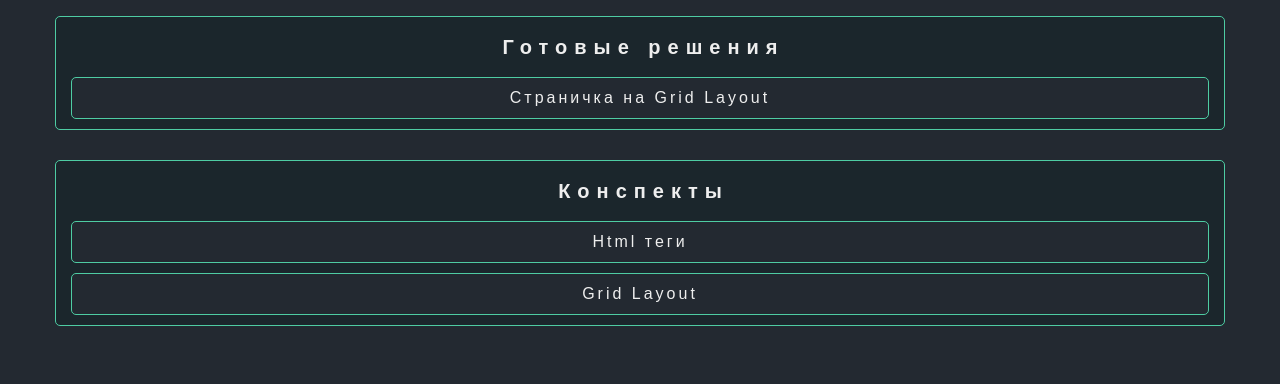
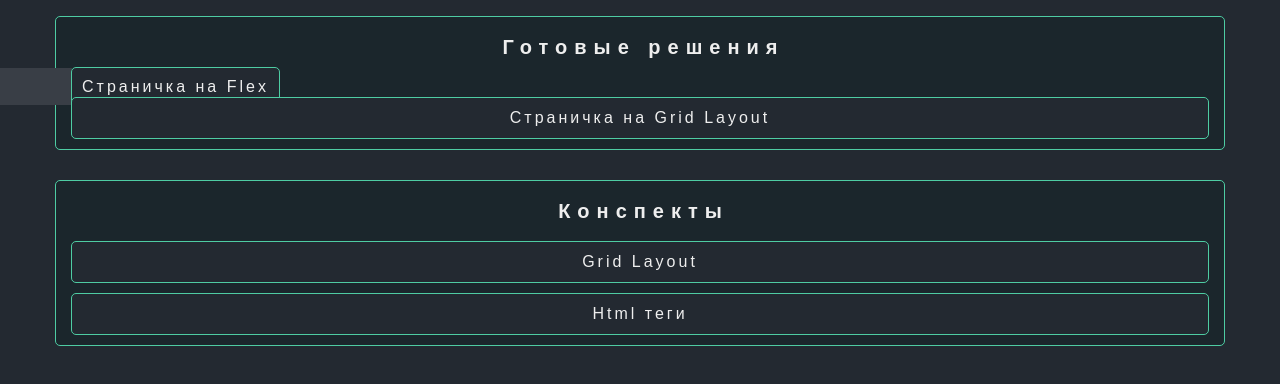
Before and after one commit to Kostczev/WebNotes, a plain HTML site: page index.html in a window 1280 px wide. Shown: the part 64-448 px from the top of the page. Drawn offline with Linux system fonts and the light colour scheme.

Commit message:
mp: rms - add <a> flex, n - swich <a>

```diff
--- a/index.html
+++ b/index.html
@@ -35,6 +35,7 @@
          <main class="content container">
             <section class="light-circuit">
                <h2>Готовые решения</h2>
+               <a href="" class="buttons__button" target="_blank">Страничка на Flex</a>
                <div class="buttons">
                   <a href="https://kostczev.github.io/TrainingExample-GridLayout/" class="buttons__button" target="_blank">Страничка на Grid Layout</a>
                </div>
@@ -42,8 +43,8 @@
             <section class="light-circuit">
                <h2>Конспекты</h2>
                <div class="buttons">
+                  <a href="pages/GridLayout.html" class="buttons__button">Grid Layout</a>
                   <a href="pages/html-tegs.html" class="buttons__button">Html теги</a>
-                  <a href="pages/GridLayout.html" class="buttons__button">Grid Layout</a>
                </div>
             </section>   <!--"section"-->
          </main>   <!--"content container"-->
```
